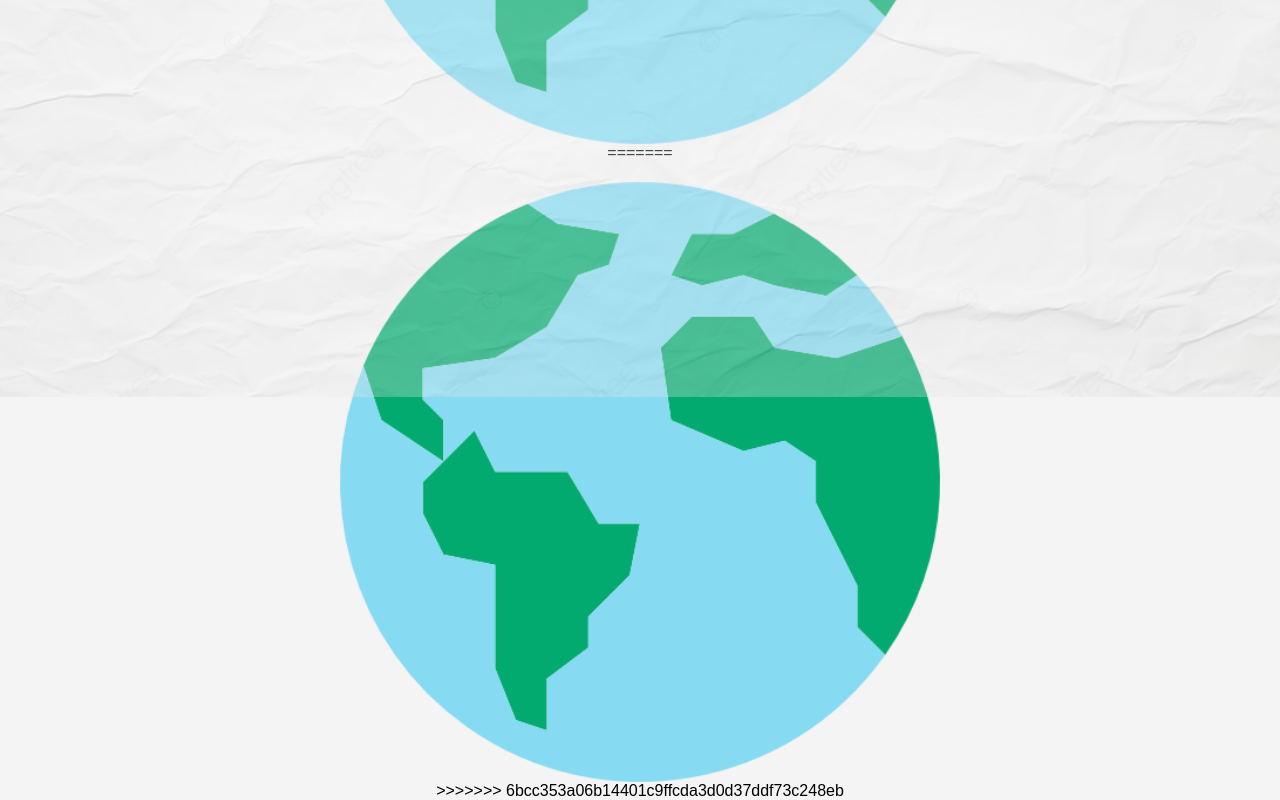
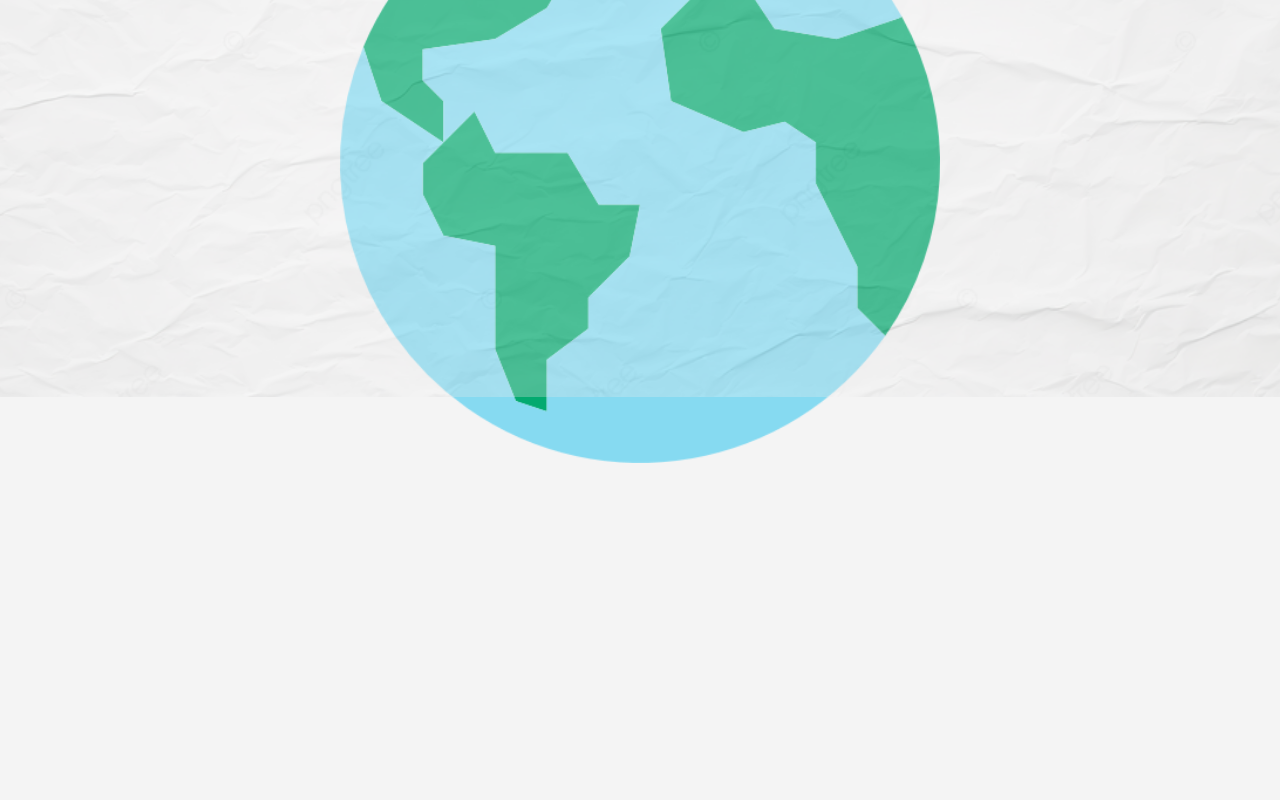
Before and after one commit to Brandon1029/Laboratorio6, a plain HTML site: page Laboratorio6/index.html in a window 1280 px wide. Shown: the part 403-1203 px from the top of the page. After the commit the page ends 866 px from the top, so only its background shows below. Drawn offline with Linux system fonts and the light colour scheme.

Commit message:
Act4 - 2121189

```diff
--- a/Laboratorio6/index.html
+++ b/Laboratorio6/index.html
@@ -96,10 +96,6 @@
         </ul>
     </nav>
 
-<<<<<<< HEAD
     <img src="Images/Imagen.png" alt="Imagen de pie de página" class="footer-image">
-=======
-    <img src="./Images/Imagen.png" class="footer-image">
->>>>>>> 6bcc353a06b14401c9ffcda3d0d37ddf73c248eb
 </body>
 </html>
```
